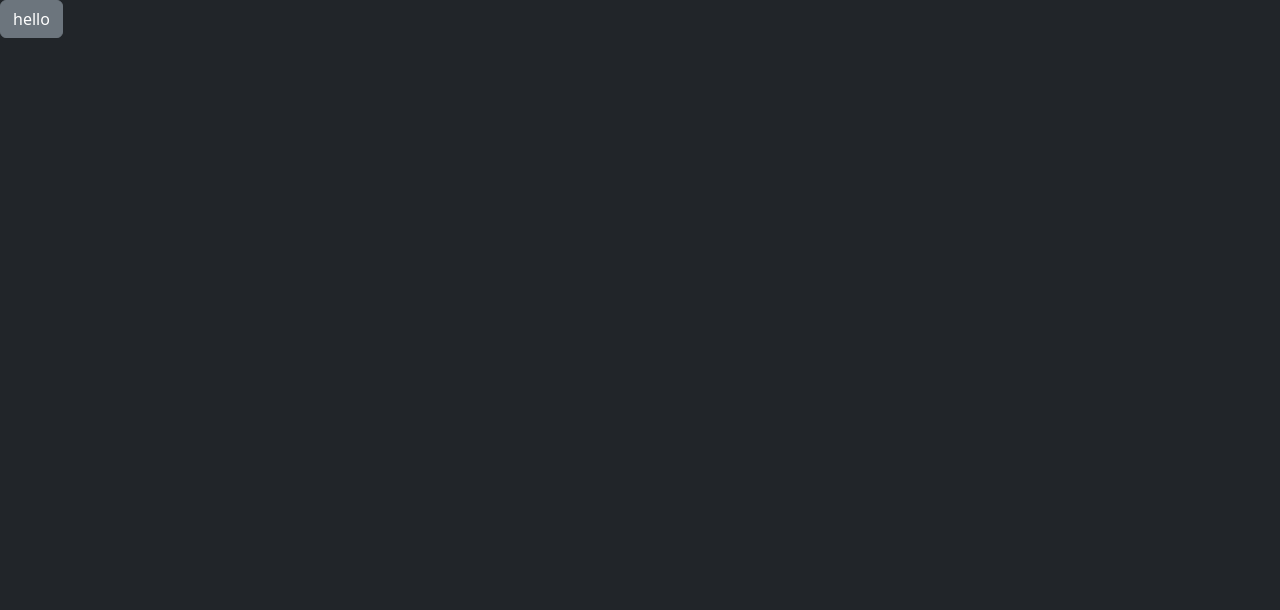
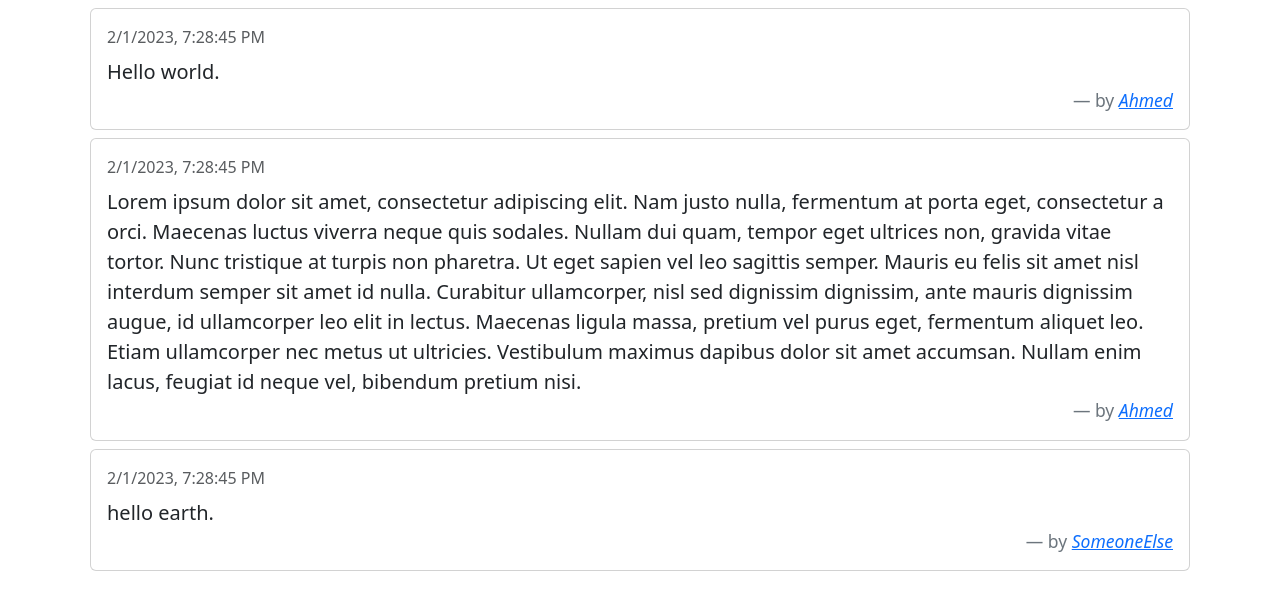
Before and after one commit to El-Ahmed/posts-front, an Angular app: page / in a window 1280 px wide. Shown: the top 610 px of the page. Built offline with nearby package versions, Linux system fonts and the light colour scheme.

Commit message:
added post component

```diff
--- a/src/app/app.component.html
+++ b/src/app/app.component.html
@@ -1,24 +1,9 @@
 
-<div data-bs-theme="dark" class="vh-100 bg-body">
+<div class="container">
 
-<button class="btn btn-secondary" data-bs-toggle="modal" data-bs-target="#exampleModal">hello</button>
 
-<div class="modal fade"  id="exampleModal" tabindex="-1" aria-labelledby="exampleModalLabel" aria-hidden="true">
-  <div class="modal-dialog">
-    <div class="modal-content">
-      <div class="modal-header">
-        <h1 class="modal-title fs-5" id="exampleModalLabel">Modal title</h1>
-        <button type="button" class="btn-close" data-bs-dismiss="modal" aria-label="Close"></button>
-      </div>
-      <div class="modal-body text-bg-dark">
-        modal working
-      </div>
-      <div class="modal-footer">
-        <button type="button" class="btn btn-secondary" data-bs-dismiss="modal">Close</button>
-      </div>
-    </div>
-  </div>
+  <app-post [postdate]="mdate.toLocaleString()" username="Ahmed" text="Hello world."></app-post>
+  <app-post [postdate]="mdate.toLocaleString()" username="Ahmed" text="Lorem ipsum dolor sit amet, consectetur adipiscing elit. Nam justo nulla, fermentum at porta eget, consectetur a orci. Maecenas luctus viverra neque quis sodales. Nullam dui quam, tempor eget ultrices non, gravida vitae tortor. Nunc tristique at turpis non pharetra. Ut eget sapien vel leo sagittis semper. Mauris eu felis sit amet nisl interdum semper sit amet id nulla. Curabitur ullamcorper, nisl sed dignissim dignissim, ante mauris dignissim augue, id ullamcorper leo elit in lectus. Maecenas ligula massa, pretium vel purus eget, fermentum aliquet leo. Etiam ullamcorper nec metus ut ultricies. Vestibulum maximus dapibus dolor sit amet accumsan. Nullam enim lacus, feugiat id neque vel, bibendum pretium nisi."></app-post>
+  <app-post [postdate]="mdate.toLocaleString()" username="SomeoneElse" text="hello earth."></app-post>
 </div>
-</div>
-
 <router-outlet></router-outlet>
--- a/src/app/app.component.ts
+++ b/src/app/app.component.ts
@@ -7,4 +7,5 @@ import { Component } from '@angular/core';
 })
 export class AppComponent {
   title = 'posts-front';
+  mdate = new Date();
 }
--- a/src/app/app.module.ts
+++ b/src/app/app.module.ts
@@ -3,10 +3,12 @@ import { BrowserModule } from '@angular/platform-browser';
 
 import { AppRoutingModule } from './app-routing.module';
 import { AppComponent } from './app.component';
+import { PostComponent } from './post/post.component';
 
 @NgModule({
   declarations: [
-    AppComponent
+    AppComponent,
+    PostComponent
   ],
   imports: [
     BrowserModule,
--- /dev/null
+++ b/src/app/post/post.component.html
@@ -0,0 +1,9 @@
+<div class="card m-2">
+  <div class="card-body">
+    <p class="card-text text-muted mb-2 fs-6 fw-light">{{post_date}}</p>
+    <blockquote class="blockquote mb-0">
+      <p class="card-text text-body">{{text}}</p>
+      <footer class="blockquote-footer text-end">by <cite [title]="username"><a [routerLink]="'/posts/'+username">{{username}}</a></cite></footer>
+    </blockquote>
+  </div>
+</div>
```
Also changed, not shown: src/app/post/post.component.ts (added, +13 -0 lines), src/app/post/post.component.css (added), 1 other file (tests, documents, lock files or other folders).
